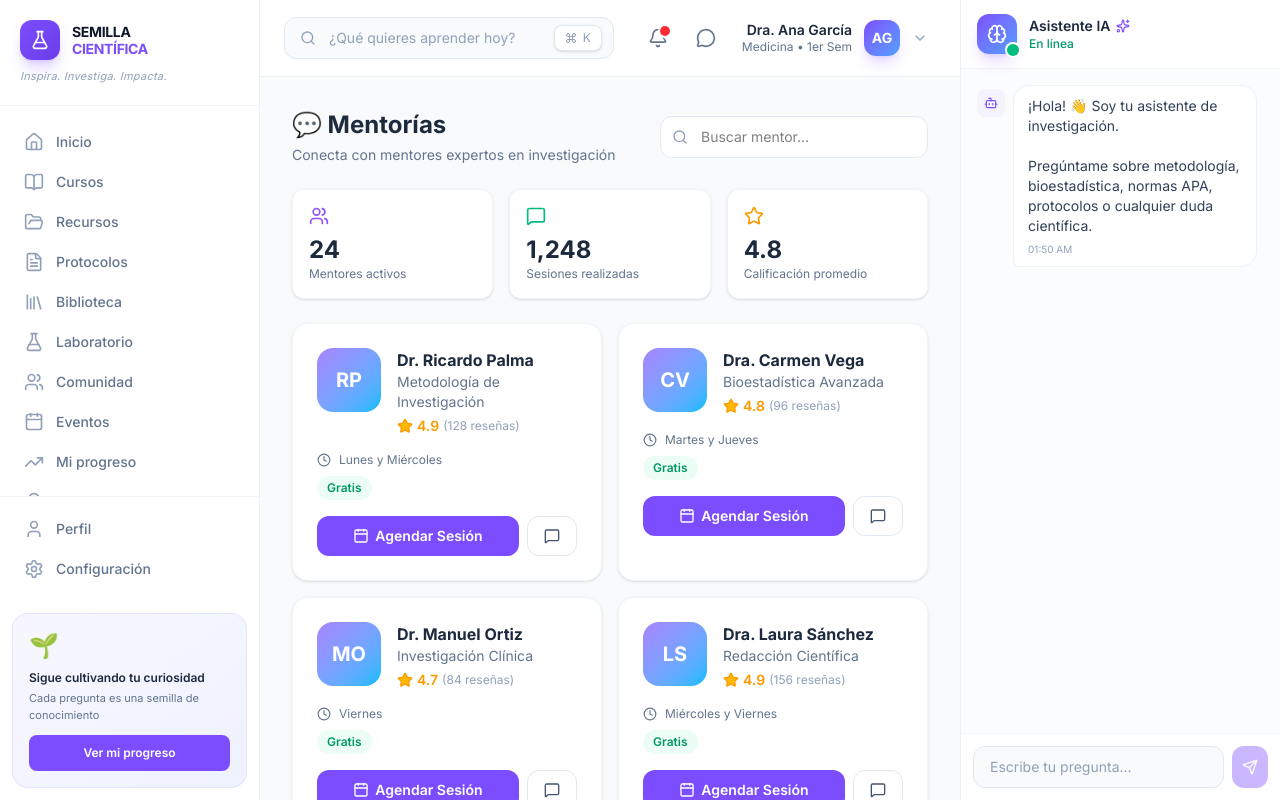
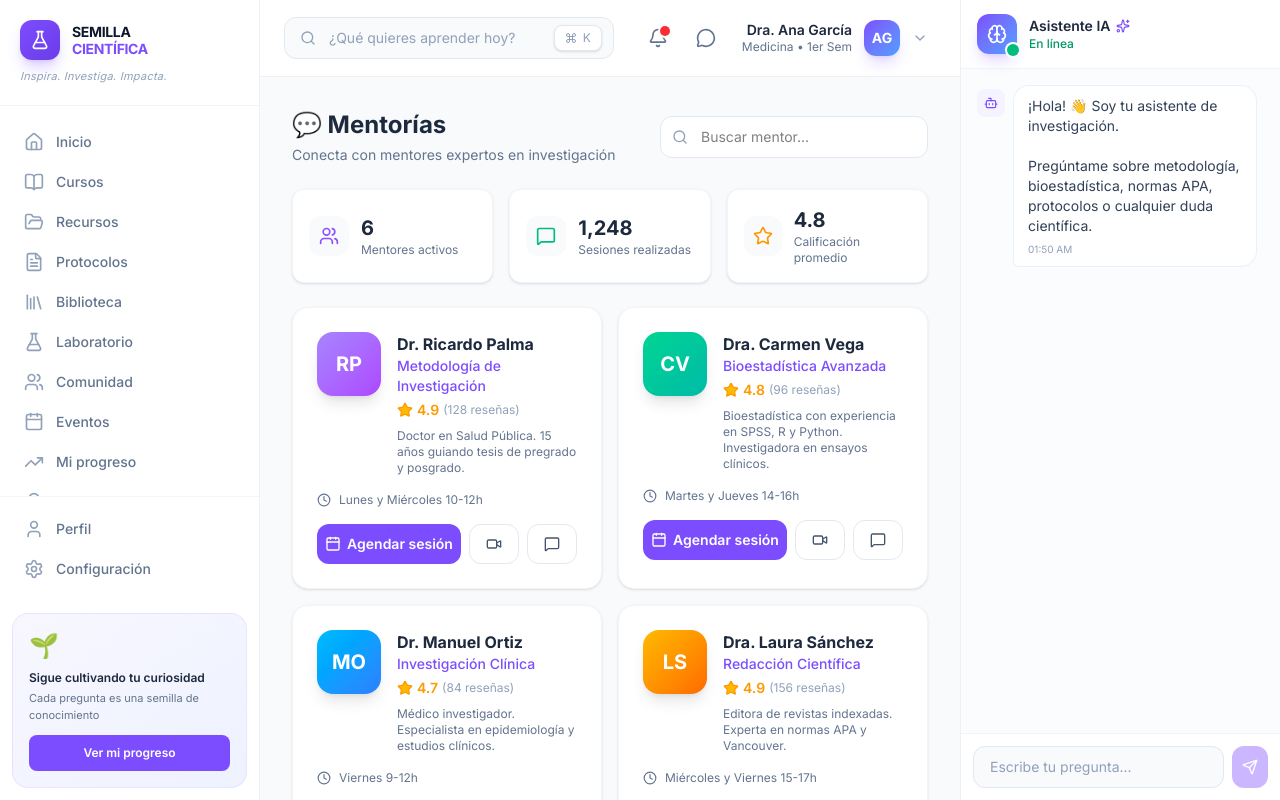
Before and after one commit to jsasha-art/semilla-cientifica, a Next.js app: page /mentorias in a window 1280 px wide. Built offline with nearby package versions, Linux system fonts and the light colour scheme.

Commit message:
Mentorías funcionales

```diff
--- a/app/(dashboard)/mentorias/page.tsx
+++ b/app/(dashboard)/mentorias/page.tsx
@@ -1,124 +1,118 @@
-import { Users, Star, Clock, Calendar, MessageSquare, Search, ArrowRight } from "lucide-react"
+"use client"
+
+import { useState } from "react"
+import { motion } from "framer-motion"
+import { Users, Star, Clock, Calendar, MessageSquare, Search, Video, CheckCircle } from "lucide-react"
 
 const mentores = [
-  {
-    name: "Dr. Ricardo Palma",
-    specialty: "Metodología de Investigación",
-    rating: 4.9,
-    reviews: 128,
-    price: "Gratis",
-    availability: "Lunes y Miércoles",
-    avatar: "RP",
-    color: "violet"
-  },
-  {
-    name: "Dra. Carmen Vega",
-    specialty: "Bioestadística Avanzada",
-    rating: 4.8,
-    reviews: 96,
-    price: "Gratis",
-    availability: "Martes y Jueves",
-    avatar: "CV",
-    color: "emerald"
-  },
-  {
-    name: "Dr. Manuel Ortiz",
-    specialty: "Investigación Clínica",
-    rating: 4.7,
-    reviews: 84,
-    price: "Gratis",
-    availability: "Viernes",
-    avatar: "MO",
-    color: "sky"
-  },
-  {
-    name: "Dra. Laura Sánchez",
-    specialty: "Redacción Científica",
-    rating: 4.9,
-    reviews: 156,
-    price: "Gratis",
-    availability: "Miércoles y Viernes",
-    avatar: "LS",
-    color: "orange"
-  },
+  { name: "Dr. Ricardo Palma", especialidad: "Metodología de Investigación", rating: 4.9, reseñas: 128, disponibilidad: "Lunes y Miércoles 10-12h", avatar: "RP", color: "from-violet-400 to-purple-500", desc: "Doctor en Salud Pública. 15 años guiando tesis de pregrado y posgrado." },
+  { name: "Dra. Carmen Vega", especialidad: "Bioestadística Avanzada", rating: 4.8, reseñas: 96, disponibilidad: "Martes y Jueves 14-16h", avatar: "CV", color: "from-emerald-400 to-teal-500", desc: "Bioestadística con experiencia en SPSS, R y Python. Investigadora en ensayos clínicos." },
+  { name: "Dr. Manuel Ortiz", especialidad: "Investigación Clínica", rating: 4.7, reseñas: 84, disponibilidad: "Viernes 9-12h", avatar: "MO", color: "from-sky-400 to-blue-500", desc: "Médico investigador. Especialista en epidemiología y estudios clínicos." },
+  { name: "Dra. Laura Sánchez", especialidad: "Redacción Científica", rating: 4.9, reseñas: 156, disponibilidad: "Miércoles y Viernes 15-17h", avatar: "LS", color: "from-amber-400 to-orange-500", desc: "Editora de revistas indexadas. Experta en normas APA y Vancouver." },
+  { name: "Dr. Pedro Rojas", especialidad: "Investigación Cualitativa", rating: 4.6, reseñas: 67, disponibilidad: "Lunes y Jueves 8-10h", avatar: "PR", color: "from-rose-400 to-pink-500", desc: "Antropólogo médico. Especialista en entrevistas y grupos focales." },
+  { name: "Dra. María Flores", especialidad: "Salud Pública", rating: 4.8, reseñas: 112, disponibilidad: "Martes 14-18h", avatar: "MF", color: "from-indigo-400 to-blue-500", desc: "Epidemióloga. Asesora en políticas de salud y estudios poblacionales." },
 ]
 
 export default function MentoriasPage() {
+  const [agendada, setAgendada] = useState<string | null>(null)
+  const [searchTerm, setSearchTerm] = useState("")
+
+  const agendar = (nombre: string) => {
+    setAgendada(nombre)
+    setTimeout(() => setAgendada(null), 3000)
+  }
+
+  const filtrados = mentores.filter(m =>
+    m.name.toLowerCase().includes(searchTerm.toLowerCase()) ||
+    m.especialidad.toLowerCase().includes(searchTerm.toLowerCase())
+  )
+
   return (
     <div className="p-8 space-y-6">
       <div className="flex items-center justify-between">
         <div>
-          <h1 className="text-2xl font-bold text-slate-800 font-display">💬 Mentorías</h1>
-          <p className="text-sm text-slate-500 mt-1">Conecta con mentores expertos en investigación</p>
+          <h1 className="text-2xl font-bold text-slate-800 dark:text-white font-display">💬 Mentorías</h1>
+          <p className="text-sm text-slate-500 dark:text-slate-400 mt-1">Conecta con mentores expertos en investigación</p>
         </div>
         <div className="relative">
           <Search className="absolute left-3 top-1/2 -translate-y-1/2 w-4 h-4 text-slate-400" />
-          <input
-            type="text"
-            placeholder="Buscar mentor..."
-            className="pl-10 pr-4 py-2.5 bg-white border border-slate-200 rounded-xl text-sm focus:outline-none focus:border-[#7C4DFF]/40 transition-all"
-          />
+          <input type="text" value={searchTerm} onChange={e => setSearchTerm(e.target.value)}
+            placeholder="Buscar mentor..." className="pl-10 pr-4 py-2.5 bg-white dark:bg-slate-800 border border-slate-200 dark:border-slate-600 rounded-xl text-sm" />
         </div>
       </div>
 
       {/* Stats */}
       <div className="grid grid-cols-3 gap-4">
-        <div className="bg-white rounded-xl p-4 border border-slate-100 shadow-sm">
-          <Users className="w-5 h-5 text-violet-500 mb-2" />
-          <p className="text-2xl font-bold text-slate-800">24</p>
-          <p className="text-xs text-slate-500">Mentores activos</p>
-        </div>
-        <div className="bg-white rounded-xl p-4 border border-slate-100 shadow-sm">
-          <MessageSquare className="w-5 h-5 text-emerald-500 mb-2" />
-          <p className="text-2xl font-bold text-slate-800">1,248</p>
-          <p className="text-xs text-slate-500">Sesiones realizadas</p>
-        </div>
-        <div className="bg-white rounded-xl p-4 border border-slate-100 shadow-sm">
-          <Star className="w-5 h-5 text-amber-500 mb-2" />
-          <p className="text-2xl font-bold text-slate-800">4.8</p>
-          <p className="text-xs text-slate-500">Calificación promedio</p>
-        </div>
+        <StatBox icon={Users} value={mentores.length} label="Mentores activos" color="violet" />
+        <StatBox icon={MessageSquare} value="1,248" label="Sesiones realizadas" color="emerald" />
+        <StatBox icon={Star} value="4.8" label="Calificación promedio" color="amber" />
       </div>
 
-      {/* Mentores */}
+      {/* Grid */}
       <div className="grid grid-cols-2 gap-4">
-        {mentores.map((mentor) => (
-          <div key={mentor.name} className="bg-white rounded-2xl p-6 border border-slate-100 shadow-sm hover:shadow-md transition-all">
+        {filtrados.map((mentor) => (
+          <motion.div key={mentor.name} initial={{ opacity: 0, y: 10 }} animate={{ opacity: 1, y: 0 }}
+            className="bg-white dark:bg-slate-800 rounded-2xl p-6 border border-slate-100 dark:border-slate-700 shadow-sm hover:shadow-md transition-all">
             <div className="flex items-start gap-4 mb-4">
-              <div className="w-16 h-16 rounded-2xl bg-gradient-to-br from-violet-400 to-sky-400 flex items-center justify-center text-white font-bold text-xl flex-shrink-0">
+              <div className={`w-16 h-16 rounded-2xl bg-gradient-to-br ${mentor.color} flex items-center justify-center text-white font-bold text-xl flex-shrink-0 shadow-lg`}>
                 {mentor.avatar}
               </div>
-              <div>
-                <h3 className="font-bold text-slate-800">{mentor.name}</h3>
-                <p className="text-sm text-slate-500">{mentor.specialty}</p>
+              <div className="flex-1">
+                <h3 className="font-bold text-slate-800 dark:text-white">{mentor.name}</h3>
+                <p className="text-sm text-[#7C4DFF] font-medium">{mentor.especialidad}</p>
                 <div className="flex items-center gap-1 mt-1 text-amber-500">
                   <Star className="w-4 h-4 fill-amber-400" />
                   <span className="text-sm font-semibold">{mentor.rating}</span>
-                  <span className="text-xs text-slate-400">({mentor.reviews} reseñas)</span>
+                  <span className="text-xs text-slate-400">({mentor.reseñas} reseñas)</span>
                 </div>
+                <p className="text-xs text-slate-500 dark:text-slate-400 mt-2">{mentor.desc}</p>
               </div>
             </div>
 
             <div className="space-y-2 mb-4">
-              <div className="flex items-center gap-2 text-xs text-slate-500">
-                <Clock className="w-3.5 h-3.5" /> {mentor.availability}
-              </div>
-              <div className="flex items-center gap-2 text-xs">
-                <span className="bg-emerald-50 text-emerald-600 px-2.5 py-1 rounded-full font-semibold">{mentor.price}</span>
+              <div className="flex items-center gap-2 text-xs text-slate-500 dark:text-slate-400">
+                <Clock className="w-3.5 h-3.5" /> {mentor.disponibilidad}
               </div>
             </div>
 
             <div className="flex gap-2">
-              <button className="flex-1 bg-[#7C4DFF] text-white font-semibold text-sm py-2.5 rounded-xl hover:bg-[#6A3DE8] transition-colors flex items-center justify-center gap-1.5">
-                <Calendar className="w-4 h-4" /> Agendar Sesión
+              <button onClick={() => agendar(mentor.name)}
+                className="flex-1 bg-[#7C4DFF] text-white font-semibold text-sm py-2.5 rounded-xl hover:bg-[#6A3DE8] transition-colors flex items-center justify-center gap-1.5">
+                {agendada === mentor.name ? (
+                  <><CheckCircle className="w-4 h-4" /> ¡Agendada!</>
+                ) : (
+                  <><Calendar className="w-4 h-4" /> Agendar sesión</>
+                )}
               </button>
-              <button className="px-4 py-2.5 border border-slate-200 rounded-xl text-slate-600 text-sm hover:bg-slate-50 transition-colors">
+              <button className="px-4 py-2.5 border border-slate-200 dark:border-slate-600 rounded-xl text-slate-600 dark:text-slate-300 text-sm hover:bg-slate-50 dark:hover:bg-slate-700 transition-colors">
+                <Video className="w-4 h-4" />
+              </button>
+              <button className="px-4 py-2.5 border border-slate-200 dark:border-slate-600 rounded-xl text-slate-600 dark:text-slate-300 text-sm hover:bg-slate-50 dark:hover:bg-slate-700 transition-colors">
                 <MessageSquare className="w-4 h-4" />
               </button>
             </div>
-          </div>
+          </motion.div>
         ))}
       </div>
+
+      {agendada && (
+        <motion.div initial={{ opacity: 0, y: 20 }} animate={{ opacity: 1, y: 0 }}
+          className="fixed bottom-6 right-6 bg-emerald-500 text-white px-6 py-3 rounded-2xl shadow-xl font-semibold">
+          ✅ Sesión agendada con {agendada}
+        </motion.div>
+      )}
     </div>
   )
 }
+
+function StatBox({ icon: Icon, value, label, color }: any) {
+  const colors: Record<string, string> = { violet: "text-violet-500", emerald: "text-emerald-500", amber: "text-amber-500" }
+  return (
+    <div className="bg-white dark:bg-slate-800 rounded-xl p-4 border border-slate-100 dark:border-slate-700 shadow-sm flex items-center gap-3">
+      <div className="w-10 h-10 bg-slate-50 dark:bg-slate-700 rounded-xl flex items-center justify-center">
+        <Icon className={`w-5 h-5 ${colors[color]}`} />
+      </div>
+      <div><p className="text-xl font-bold text-slate-800 dark:text-white">{value}</p><p className="text-xs text-slate-500 dark:text-slate-400">{label}</p></div>
+    </div>
+  )
+}
```
